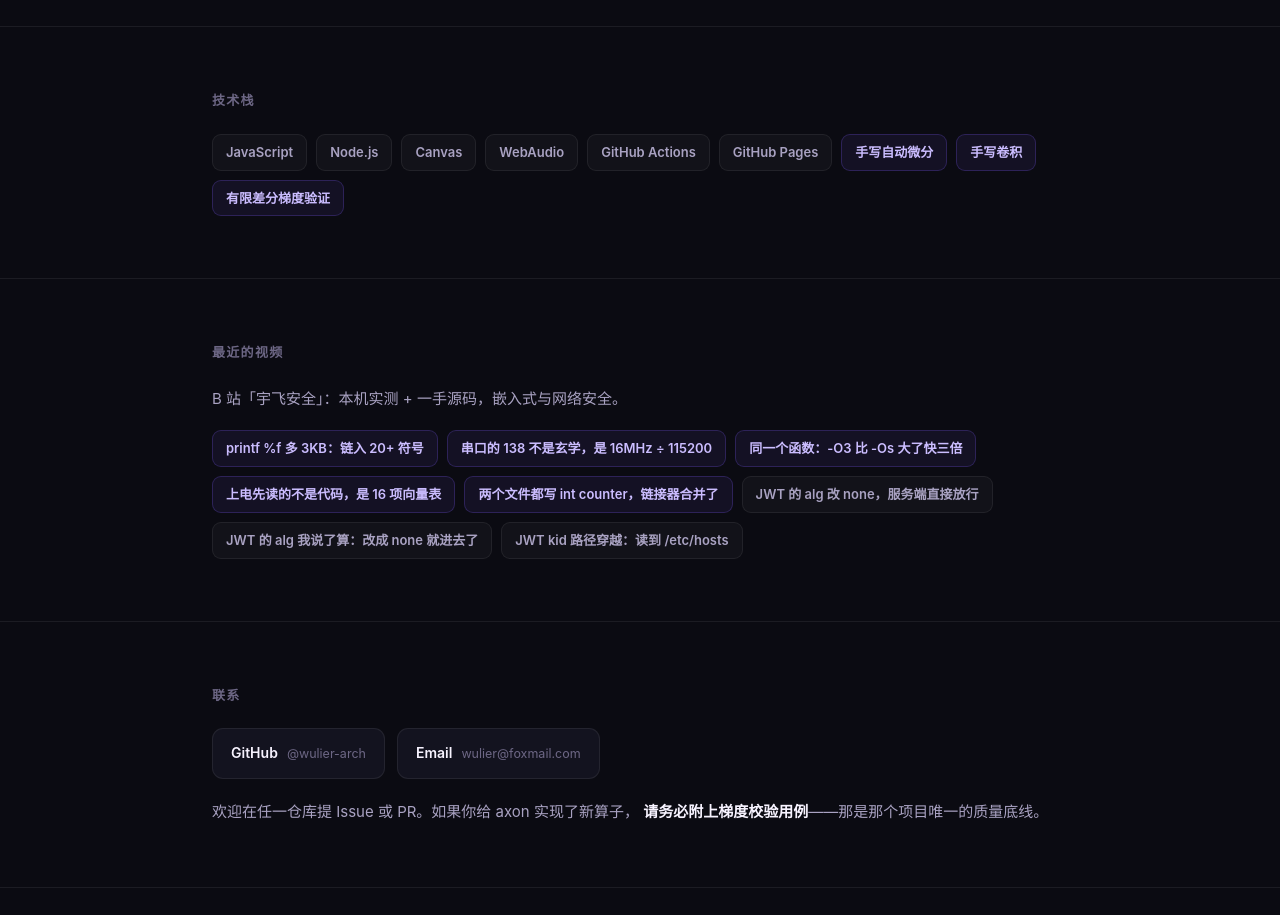
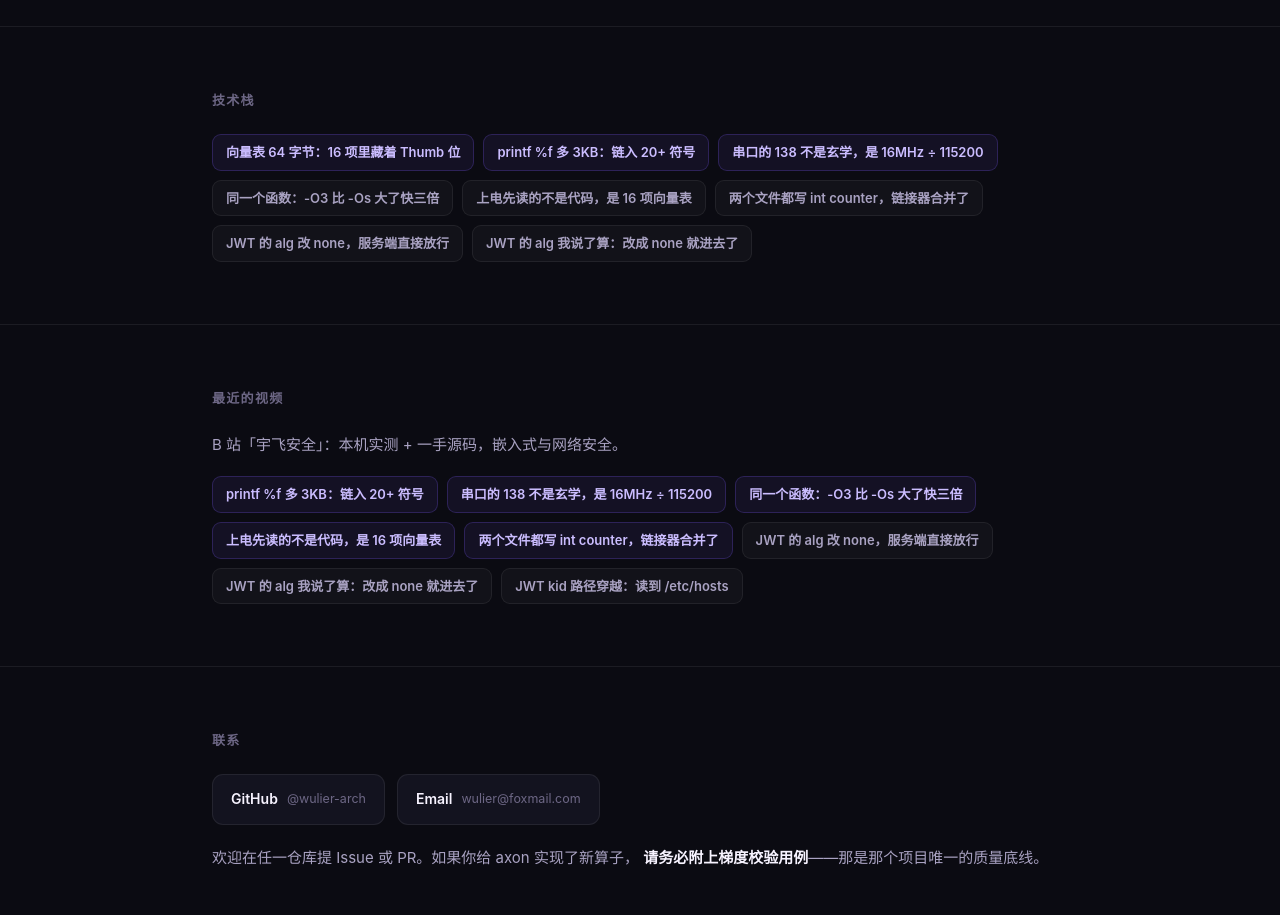
Before and after one commit to wulier-arch/wulier-arch.github.io, a plain HTML site: page index.html in a window 1280 px wide. Shown: the part 2540-3455 px from the top of the page. Drawn offline with Linux system fonts and the light colour scheme.

```diff
--- a/index.html
+++ b/index.html
@@ -338,15 +338,14 @@
       <div class="wrap">
         <h2>技术栈</h2>
         <div class="chips">
-          <span class="chip">JavaScript</span>
-          <span class="chip">Node.js</span>
-          <span class="chip">Canvas</span>
-          <span class="chip">WebAudio</span>
-          <span class="chip">GitHub Actions</span>
-          <span class="chip">GitHub Pages</span>
-          <span class="chip hi">手写自动微分</span>
-          <span class="chip hi">手写卷积</span>
-          <span class="chip hi">有限差分梯度验证</span>
+          <a class="chip hi" href="https://www.bilibili.com/video/BV1vq1bzzEDj">向量表 64 字节：16 项里藏着 Thumb 位</a>
+          <a class="chip hi" href="https://www.bilibili.com/video/BV1EK1xzPEAK">printf %f 多 3KB：链入 20+ 符号</a>
+          <a class="chip hi" href="https://www.bilibili.com/video/BV1w8ymzPExb">串口的 138 不是玄学，是 16MHz ÷ 115200</a>
+          <a class="chip " href="https://www.bilibili.com/video/BV1EkyBzPE35">同一个函数：-O3 比 -Os 大了快三倍</a>
+          <a class="chip " href="https://www.bilibili.com/video/BV1YuyBzdE18">上电先读的不是代码，是 16 项向量表</a>
+          <a class="chip " href="https://www.bilibili.com/video/BV1E3ydzEEU7">两个文件都写 int counter，链接器合并了</a>
+          <a class="chip " href="https://www.bilibili.com/video/BV1iPyBzFErv">JWT 的 alg 改 none，服务端直接放行</a>
+          <a class="chip " href="https://www.bilibili.com/video/BV1HYyBzgEDk">JWT 的 alg 我说了算：改成 none 就进去了</a>
         </div>
       </div>
     </section>
```
